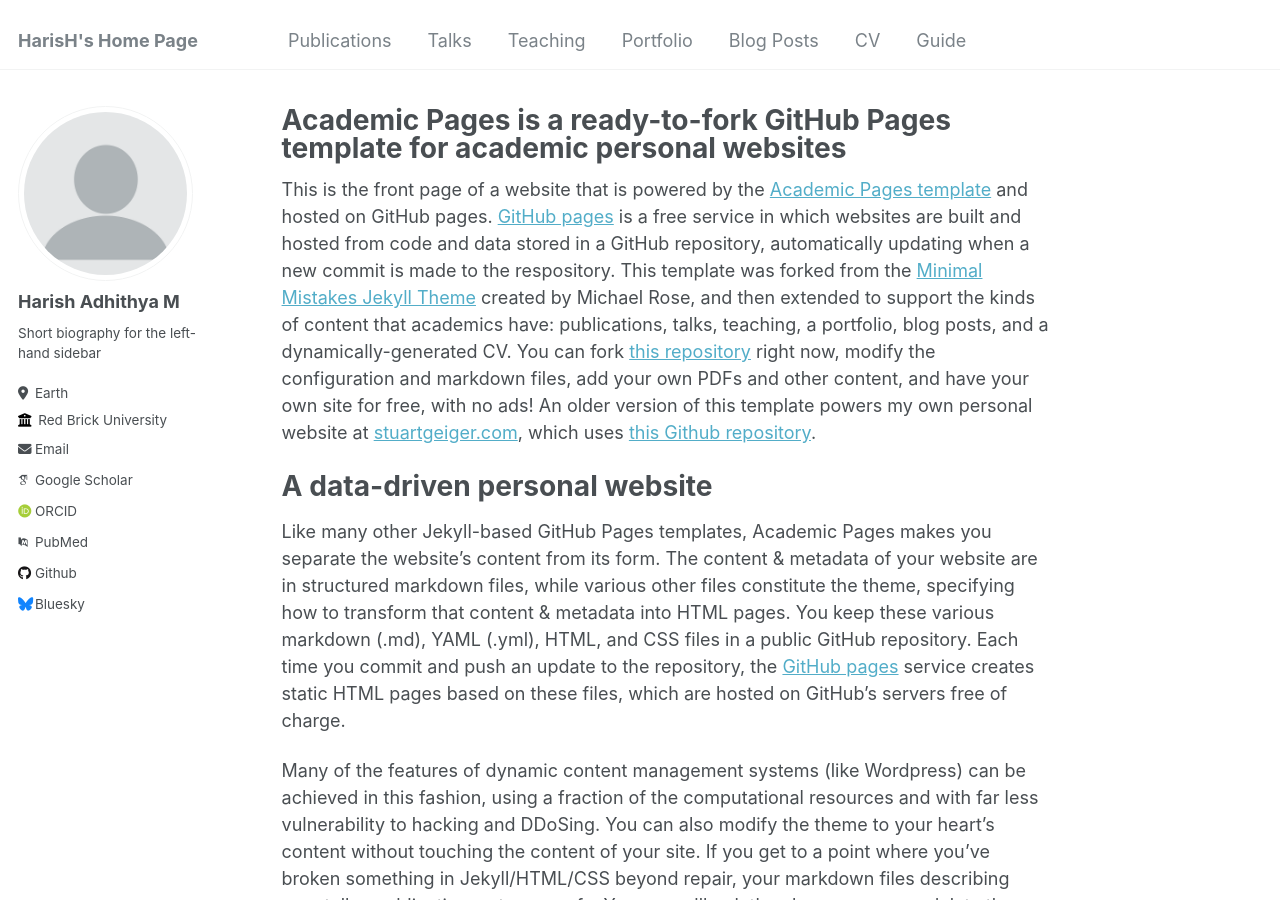
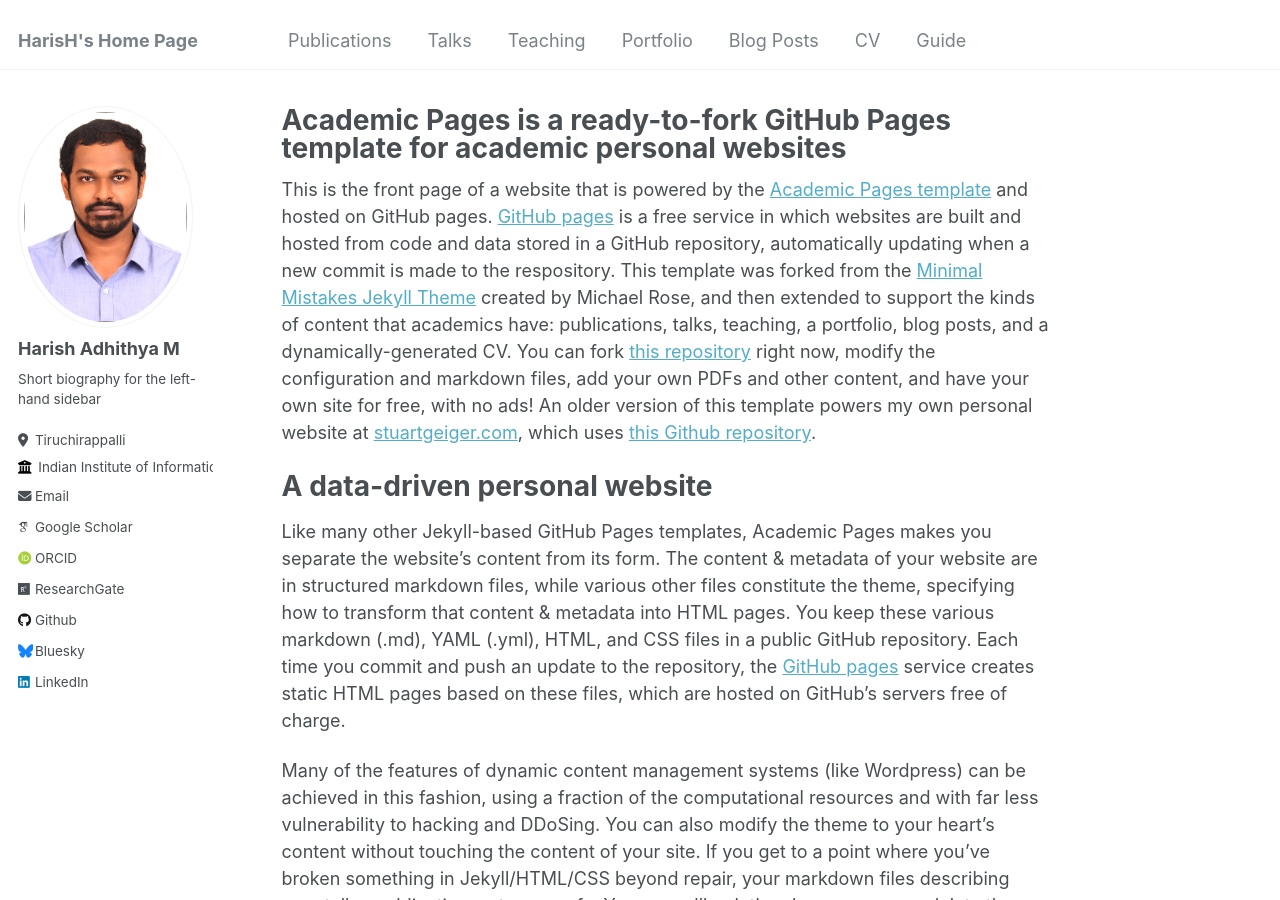
Before and after one commit to HarishAdhithya/hash_adhi, a Jekyll site: the page built from _pages/about.md, in a window 1280 px wide and 900 px high. Built offline with Jekyll 4.4.1, drawn with Linux system fonts in a browser that asks for light colours; some web fonts are replaced.

Commit message:
Update _config.yml

```diff
--- a/_config.yml
+++ b/_config.yml
@@ -21,23 +21,23 @@ repository               : "academicpages/academicpages.github.io"
 #               Additional customization can be done by editing /_includes/author-profile.html
 author:
   # Biographic information
-  avatar           : "profile.png"
+  avatar           : "HARISH ADHITHYA M.jpg"
   name             : "Harish Adhithya M"
   pronouns         : # example: "she/her"
   bio              : "Short biography for the left-hand sidebar"
-  location         : "Earth"
-  employer         : "Red Brick University"
+  location         : "Tiruchirappalli"
+  employer         : "Indian Institute of Information Technology Tiruchirappalli"
   uri              : # URL
-  email            : "none@example.org"
+  email            : "harishadhithyam@iiitt.ac.in"
 
   # Academic websites
   arxiv            : # URL - Update with the correct link to your profile
-  googlescholar    : "https://scholar.google.com/citations?user=PS_CX0AAAAAJ"
+  googlescholar    : "https://scholar.google.co.in/citations?user=B_A7xjMAAAAJ&hl=en"
   impactstory      : # URL
-  orcid            : "http://orcid.org/yourorcidurl"
+  orcid            : "https://orcid.org/my-orcid?orcid=0000-0002-0583-7753"
   semantic         : # URL
-  pubmed           : "https://www.ncbi.nlm.nih.gov/pubmed/?term=john+snow"
-  researchgate     : # URL
+  pubmed           : # URL
+  researchgate     : "https://www.researchgate.net/profile/Harish-Murugan-3/research"
 
   # Repositories and software development
   bitbucket        : # Username - Update with your username on the site
@@ -57,7 +57,7 @@ author:
   keybase          : # Username
   instagram        : # Username
   lastfm           : # Username
-  linkedin         : # Username
+  linkedin         : "https://www.linkedin.com/in/harish-adhithya-b0052970/"
   mastodon         : # URL
   medium           : # URL
   pinterest        : # Username
```
